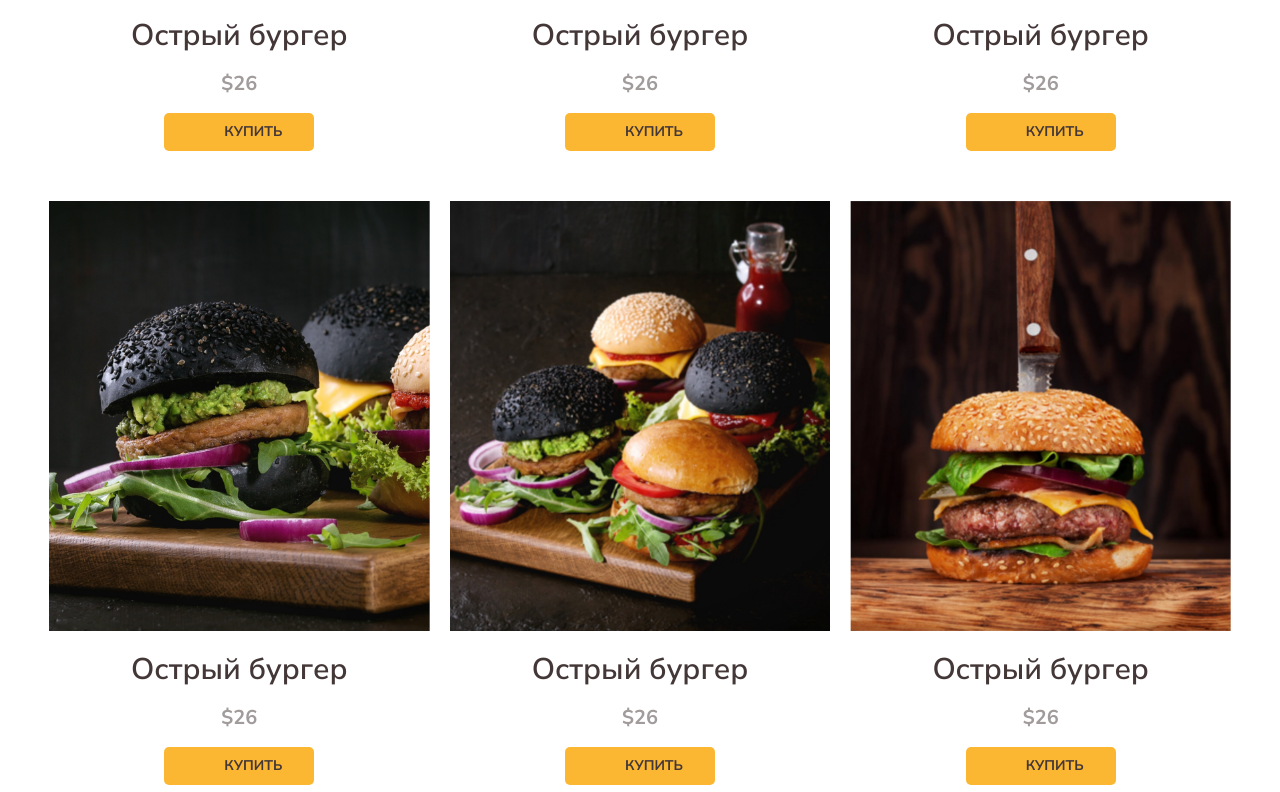
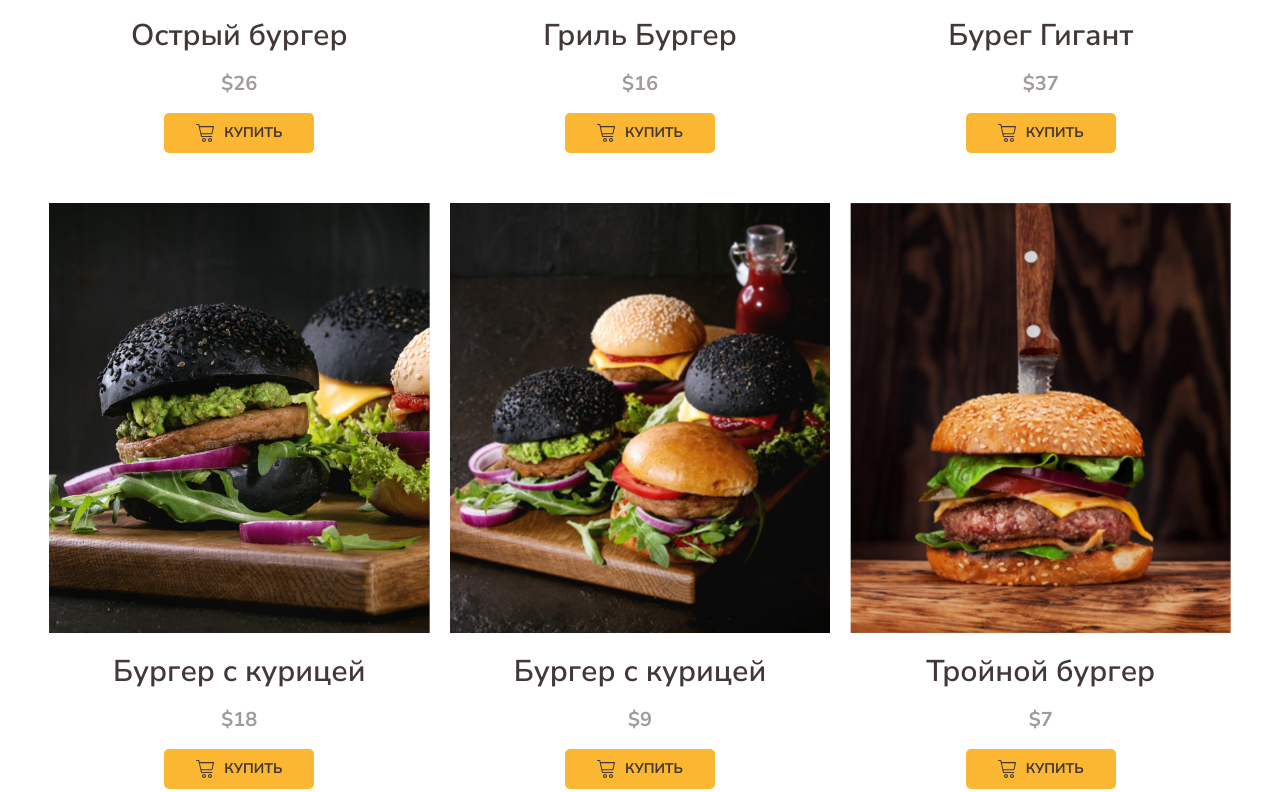
Before and after one commit to mariamorozova01/Burger-Cafe, a plain HTML site: page index.html in a window 1280 px wide. Shown: the part 1785-2577 px from the top of the page. Drawn offline with nearby package versions, Linux system fonts and the light colour scheme.

```diff
--- a/index.html
+++ b/index.html
@@ -70,45 +70,45 @@
                 </div>
                 <div class="menu-item">
                     <div class="menu-thumb">
-                        <img src="images/menu/02.jpeg" alt="Острый бургер">
+                        <img src="images/menu/02.jpeg" alt="Гриль Бургер">
                     </div>
-                        <h3 class="menu-name">Острый бургер</h3>
-                        <p class="menu-price">$26</p>
+                        <h3 class="menu-name">Гриль Бургер</h3>
+                        <p class="menu-price">$16</p>
                         <button class="menu-btn" type="button">Купить</button>
                 </div>
                 <div class="menu-item">
                     <div class="menu-thumb">
-                        <img src="images/menu/03.jpeg" alt="Острый бургер">
+                        <img src="images/menu/03.jpeg" alt="Бурег Гигант">
                     </div>
-                        <h3 class="menu-name">Острый бургер</h3>
-                        <p class="menu-price">$26</p>
+                        <h3 class="menu-name">Бурег Гигант</h3>
+                        <p class="menu-price">$37</p>
                         <button class="menu-btn" type="button">Купить</button>
                 </div>
 
                 <div class="menu-item">
                     <div class="menu-thumb">
-                        <img src="images/menu/04.jpeg" alt="Острый бургер">
+                        <img src="images/menu/04.jpeg" alt="Бургер с курицей">
                     </div>
-                        <h3 class="menu-name">Острый бургер</h3>
-                        <p class="menu-price">$26</p>
+                        <h3 class="menu-name">Бургер с курицей</h3>
+                        <p class="menu-price">$18</p>
                         <button class="menu-btn" type="button">Купить</button>
                 </div>
 
                 <div class="menu-item">
                     <div class="menu-thumb">
-                        <img src="images/menu/05.jpeg" alt="Острый бургер">
+                        <img src="images/menu/05.jpeg" alt="Бургер с курицей">
                     </div>
-                        <h3 class="menu-name">Острый бургер</h3>
-                        <p class="menu-price">$26</p>
+                        <h3 class="menu-name">Бургер с курицей</h3>
+                        <p class="menu-price">$9</p>
                         <button class="menu-btn" type="button">Купить</button>
                 </div>
 
                 <div class="menu-item">
                     <div class="menu-thumb">
-                        <img src="images/menu/06.jpeg" alt="Острый бургер">
+                        <img src="images/menu/06.jpeg" alt="Тройной бургер">
                     </div>
-                        <h3 class="menu-name">Острый бургер</h3>
-                        <p class="menu-price">$26</p>
+                        <h3 class="menu-name">Тройной бургер</h3>
+                        <p class="menu-price">$7</p>
                         <button class="menu-btn" type="button">Купить</button>
                 </div>
 
@@ -128,26 +128,26 @@
 
                    <div class="menu-item">
                        <div class="menu-thumb">
-                           <img src="images/menu/07.jpeg" alt="Острый бургер">
+                           <img src="images/menu/07.jpeg" alt="Сэндвич">
                        </div>
-                           <h3 class="menu-name">Острый бургер</h3>
-                           <p class="menu-price">$26</p>
+                           <h3 class="menu-name">Сэндвич</h3>
+                           <p class="menu-price">$3</p>
                            <button class="menu-btn" type="button">Купить</button>
                    </div>
                    <div class="menu-item">
                        <div class="menu-thumb">
-                           <img src="images/menu/08.jpeg" alt="Острый бургер">
+                           <img src="images/menu/08.jpeg" alt="Картошка Фри">
                        </div>
-                           <h3 class="menu-name">Острый бургер</h3>
-                           <p class="menu-price">$26</p>
+                           <h3 class="menu-name">Картошка Фри</h3>
+                           <p class="menu-price">$5</p>
                            <button class="menu-btn" type="button">Купить</button>
                    </div>
                    <div class="menu-item">
                        <div class="menu-thumb">
-                           <img src="images/menu/09.jpeg" alt="Острый бургер">
+                           <img src="images/menu/09.jpeg" alt="Хот-Дог">
                        </div>
-                           <h3 class="menu-name">Острый бургер</h3>
-                           <p class="menu-price">$26</p>
+                           <h3 class="menu-name">Хот-Дог</h3>
+                           <p class="menu-price">$7</p>
                            <button class="menu-btn" type="button">Купить</button>
                    </div>
 
--- a/styles/main.css
+++ b/styles/main.css
@@ -213,6 +213,9 @@ body {
     margin-top: 100px;
     margin-bottom: 34px;
 }
+.menu {
+    margin-bottom: 100px;
+}
 .menu-select {
     color: var(--dark);
     font-size: 15px;
@@ -297,11 +300,19 @@ body {
     font-weight: bold;
     padding: 11px 32px;
 }
+.menu-btn:hover {
+    background-color: var(--accent-dark);
+    transition: background-color 0.3s ease;
+
+
+}
+
 .menu-btn::before {
     content: '';
     display: block;
     width: 18px;
-    background-image: url(/images/cart.svg);
+    height: 18px;
+    background-image: url('../images/cart.svg');
     background-size: contain;
     background-repeat: no-repeat;
 }
@@ -372,6 +383,7 @@ body {
 .footer-list li {
     margin-bottom: 12px;
     font-weight: 700;
+    line-height: 1.5rem;
 }
 
 .footer-list span {
```
Also changed, not shown: images/fuckme.html (added, +12 -0 lines), images/favicon (1).svg (deleted), images/favicon.ico (deleted), 2 other files.
